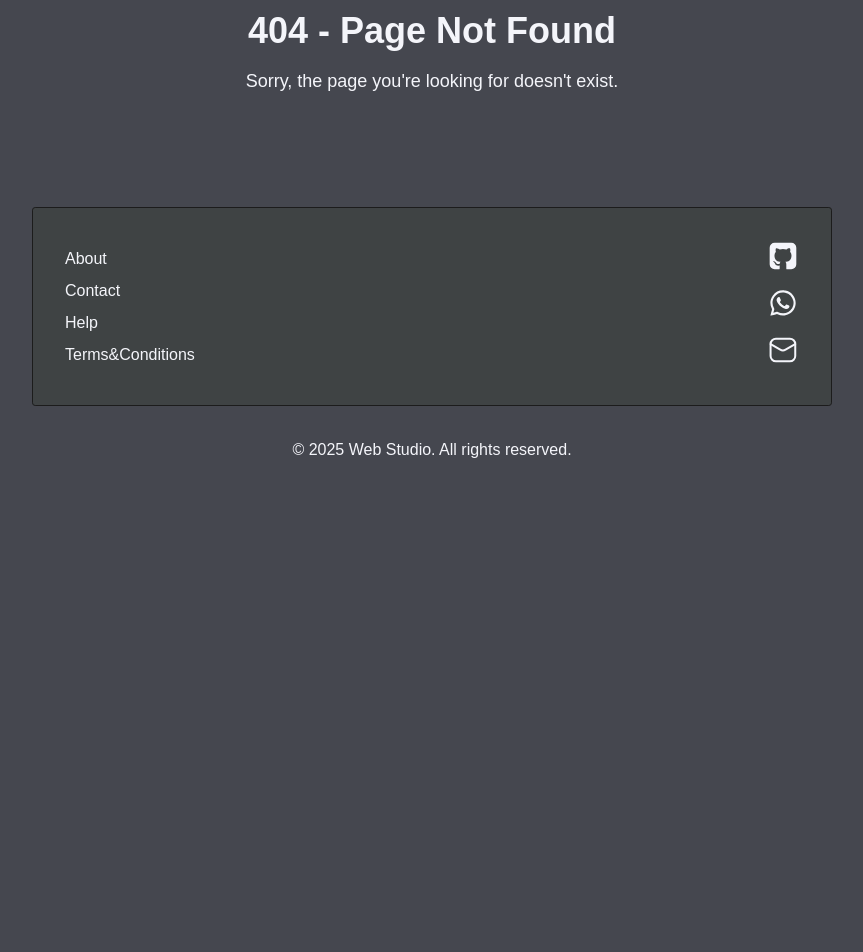
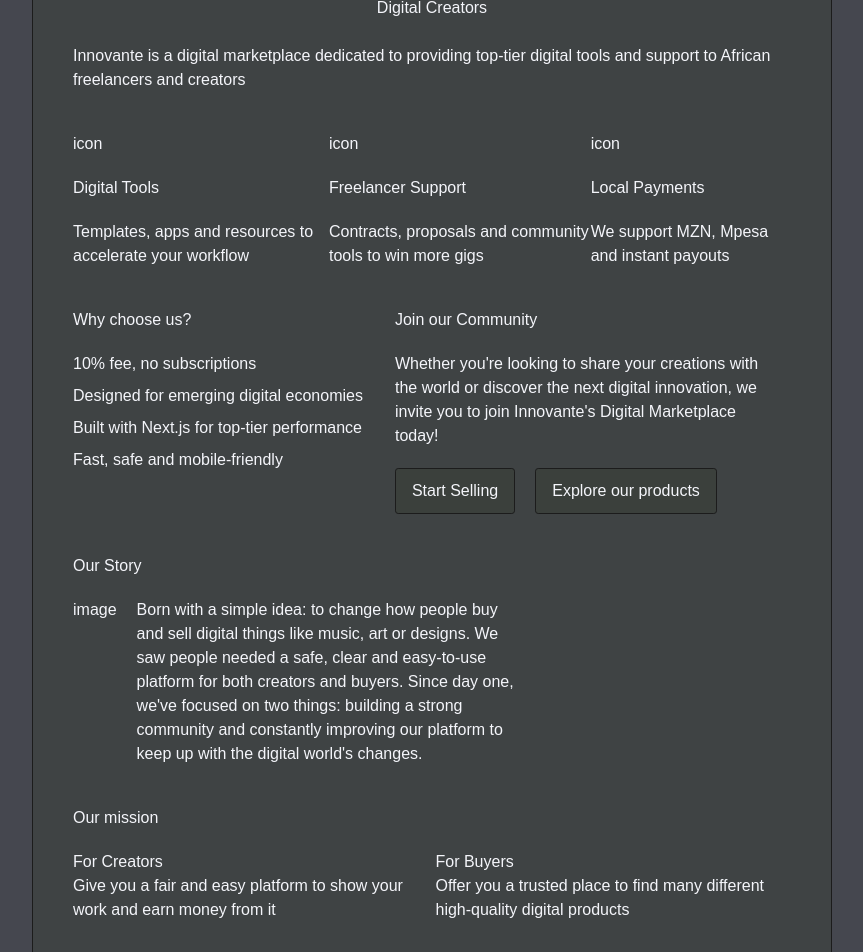
Before and after one commit to ArcidesFerrao/digital-marketplace, a Next.js app: page /about in a window 1280 px wide. Before the commit this address had no page. Shown: the part 200-1152 px from the top of the page, without its empty margins (208-1071 px from the left). Before the commit the page ends 800 px from the top, so only its background shows below. Built offline with nearby package versions, Linux system fonts and the light colour scheme; a web font is replaced by a local one.

Commit message:
about page added

```diff
--- /dev/null
+++ b/src/app/about/page.tsx
@@ -0,0 +1,91 @@
+import React from "react";
+
+export default function AboutPage() {
+  return (
+    <main className="about-page flex flex-col justify-center items-center gap-6 p-10">
+      <section className="header flex flex-col text-center">
+        <h2>Empowering Africa&apos;s</h2>
+        <h2>Digital Creators</h2>
+      </section>
+      <section className="flex flex-col gap-10">
+        <p>
+          Innovante is a digital marketplace dedicated to providing top-tier
+          digital tools and support to African freelancers and creators
+        </p>
+        <div className="services-list flex">
+          <div className="flex flex-col gap-5 max-w-3xs">
+            <span>icon</span>
+            <h3>Digital Tools</h3>
+            <p>Templates, apps and resources to accelerate your workflow</p>
+          </div>
+          <div className="flex flex-col gap-5">
+            <span>icon</span>
+            <h3>Freelancer Support</h3>
+            <p>Contracts, proposals and community tools to win more gigs</p>
+          </div>
+          <div className="flex flex-col gap-5">
+            <span>icon</span>
+            <h3>Local Payments</h3>
+            <p>We support MZN, Mpesa and instant payouts</p>
+          </div>
+        </div>
+        <div className="about-reason flex gap-8">
+          <div className="flex flex-col gap-5">
+            <h2>Why choose us?</h2>
+            <ul className="flex flex-col gap-2">
+              <li>10% fee, no subscriptions</li>
+              <li>Designed for emerging digital economies</li>
+              <li>Built with Next.js for top-tier performance</li>
+              <li>Fast, safe and mobile-friendly</li>
+            </ul>
+          </div>
+          <div className="flex flex-col gap-5 max-w-sm ">
+            <h2>Join our Community</h2>
+            <p>
+              Whether you&apos;re looking to share your creations with the world
+              or discover the next digital innovation, we invite you to join
+              Innovante&apos;s Digital Marketplace today!
+            </p>
+            <div className="flex gap-5">
+              <button>Start Selling</button>
+              <button>Explore our products</button>
+            </div>
+          </div>
+        </div>
+        <div className="flex flex-col gap-5">
+          <h2>Our Story</h2>
+          <div className="flex gap-5 ">
+            <span>image</span>
+            <p className="max-w-sm">
+              Born with a simple idea: to change how people buy and sell digital
+              things like music, art or designs. We saw people needed a safe,
+              clear and easy-to-use platform for both creators and buyers. Since
+              day one, we&apos;ve focused on two things: building a strong
+              community and constantly improving our platform to keep up with
+              the digital world&apos;s changes.
+            </p>
+          </div>
+        </div>
+        <div className="flex flex-col gap-5">
+          <h2>Our mission</h2>
+          <div className="flex">
+            <div>
+              <h3>For Creators</h3>
+              <p>
+                Give you a fair and easy platform to show your work and earn
+                money from it
+              </p>
+            </div>
+            <div>
+              <h3>For Buyers</h3>
+              <p>
+                Offer you a trusted place to find many different high-quality
+                digital products
+              </p>
+            </div>
+          </div>
+        </div>
+      </section>
+    </main>
+  );
+}
--- a/src/app/globals.css
+++ b/src/app/globals.css
@@ -250,3 +250,9 @@
 .reason {
   max-width: 240px;
 }
+
+.about-page {
+  border: var(--hover) solid 1px;
+  border-radius: 0.2rem;
+  background-color: var(--accent);
+}
--- a/src/components/Footer.tsx
+++ b/src/components/Footer.tsx
@@ -5,7 +5,7 @@
   <section className="w-full">
     <footer className="w-full flex items-center gap-10 justify-between p-8 my-10">
       <div className="m-0 flex flex-col gap-2">
-        <Link href="/#services">About</Link>
+        <Link href="/about">About</Link>
         <Link href="/contact">Contact</Link>
         <Link href="/#contact">Help</Link>
         <Link href="/#contact">Terms&Conditions</Link>
```
